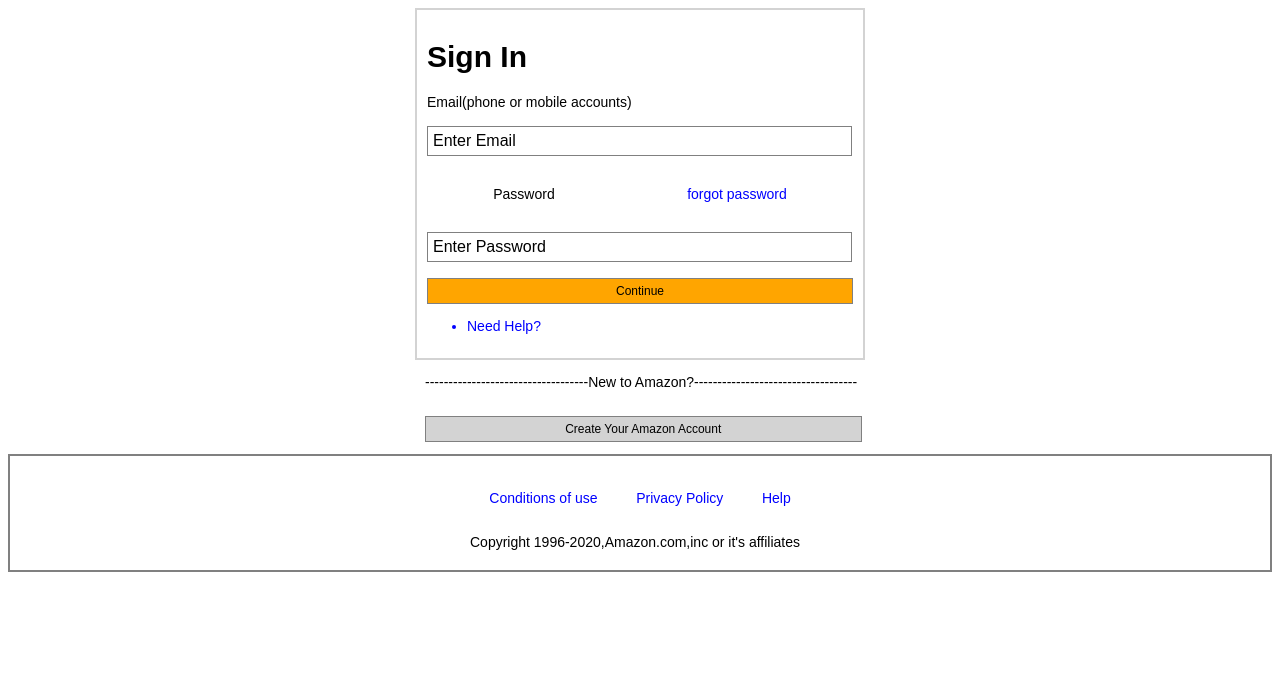
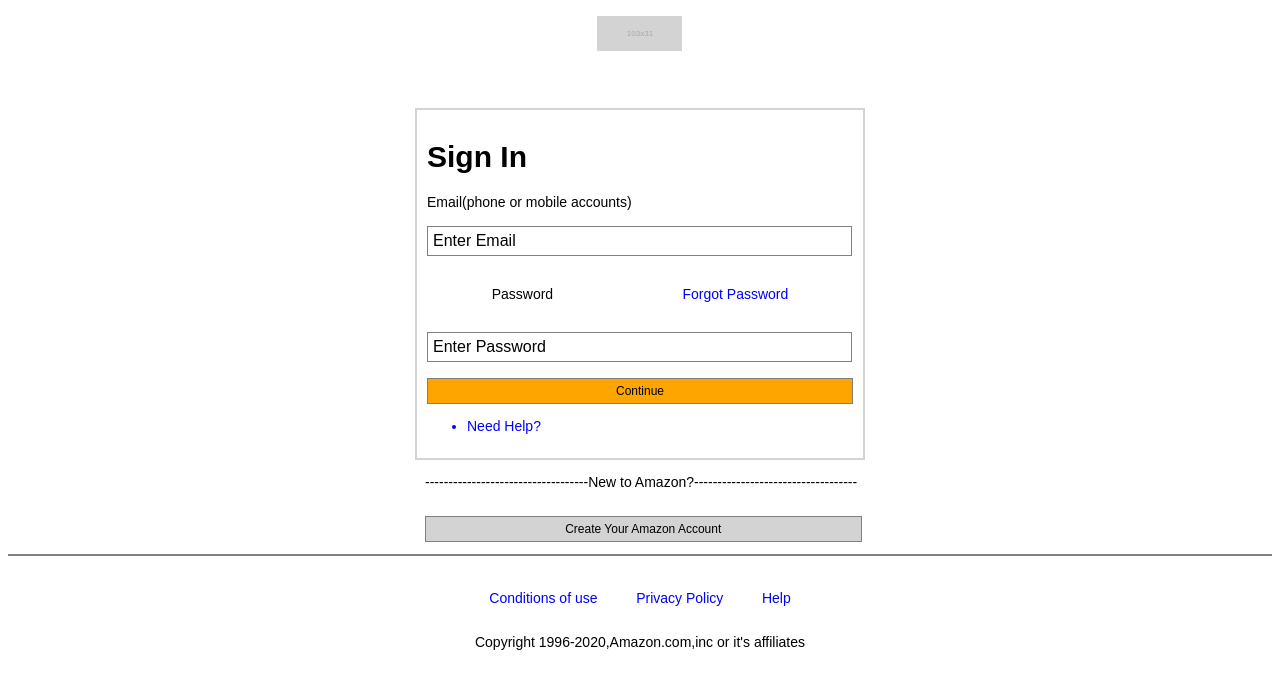
Before and after one commit to octocat/Hello-World, a PHP site: page /day_2HW.html in a window 1280 px wide. Shown: the top 689 px of the page. Run offline with PHP 8.4, Linux system fonts and the light colour scheme.

Commit message:
second commit

```diff
--- a/amznMock.css
+++ b/amznMock.css
@@ -9,6 +9,7 @@
 .container {
   display: flex;
   flex-direction: column;
+  align-content: center;
   width: 450px;
   justify-content: center;
 }
@@ -27,6 +28,25 @@
   width: 340px;
   padding: 20px;
 }
+#odd_box {
+  display: flex;
+  flex-wrap: wrap;
+  justify-content: space-around;
+  align-items: flex-start;
+  height: 100px;
+}
+#odd {
+  display: flex;
+  flex-wrap: wrap;
+  justify-content: space-around;
+  align-items: center;
+  background-color: lightgrey;
+  color: darkgrey;
+  width: 75px;
+  height: 25px;
+  font-size: 8px;
+  padding: 5px;
+}
 #between {
   display: flex;
   flex-direction: column;
@@ -35,6 +55,12 @@
   padding-left: 10px;
 }
 #footer_links {
+  font-size: 8px;
+  display: flex;
+  flex-wrap: wrap;
+  justify-content: space-around;
+}
+#copyright_items {
   font-size: 8px;
   display: flex;
   flex-wrap: wrap;
@@ -71,7 +97,7 @@
 }
 footer {
   font-size: 8px;
-    border: 2px solid grey;
+  border-top: 2px solid grey;
   display: flex;
   justify-content: center;
 }
--- a/day_2HW.html
+++ b/day_2HW.html
@@ -8,19 +8,20 @@
     <body>
         <div class="outer_container">
             <div class="container">
+              <div id="odd_box">
+                <p id="odd2"></p>
+                <p id="odd">103x31</p>
+                <p id="odd2"></p>
+              </div>
               <div class="upper_box">
                 <h1>Sign In</h1>
                 <p>Email(phone or mobile accounts)</p>
-                    <form action="http://www.example.com/login.php">
                 <p id="mock_input">Enter Email</p>
-                    </form>
                 <div class="above_items">
                   <p>Password</p>
-                    <p id="mock_link">forgot password</p>
+                  <p id="mock_link">Forgot Password</p>
                 </div>
-                    <form action="http://www.example.com/login.php">
                 <p id="mock_input">Enter Password</p>
-                    </form>
                 <p id="continue_button">Continue</p>
                 <ul id="mock_link">
                   <li>Need Help?</li>
@@ -39,8 +40,10 @@
                 <p id="mock_link">Privacy Policy</p>
                 <p id="mock_link">Help</p>
               </div>
-                <p></p>
-                <div id="copyright">Copyright 1996-2020,Amazon.com,inc or it's affiliates
+              <div id="copyright_items">
+                <p id="copyright"></p>
+                <p id="copyright">Copyright 1996-2020,Amazon.com,inc or it's affiliates</p>
+                <p id="copyright"></p>
               </div>
             </div>
           </footer>
```
Lines whose indentation alone changed are shown as unchanged.
